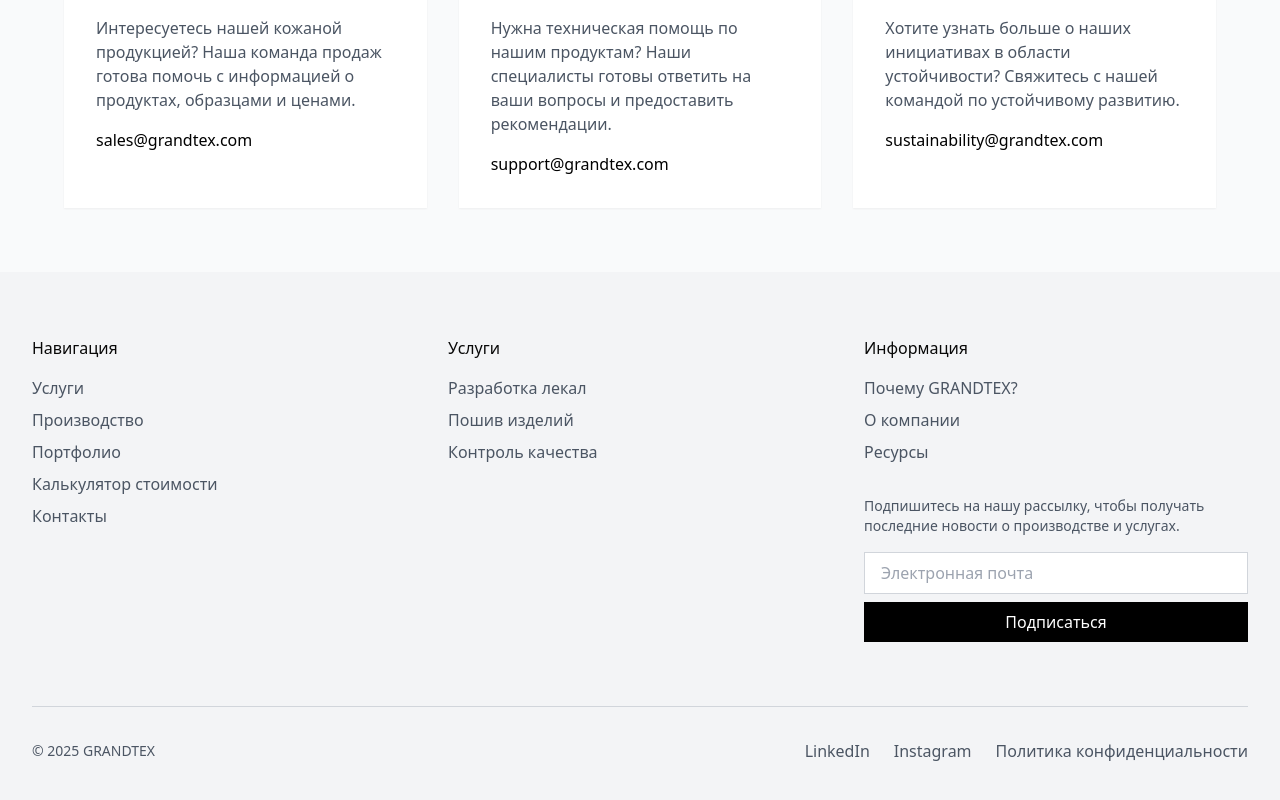
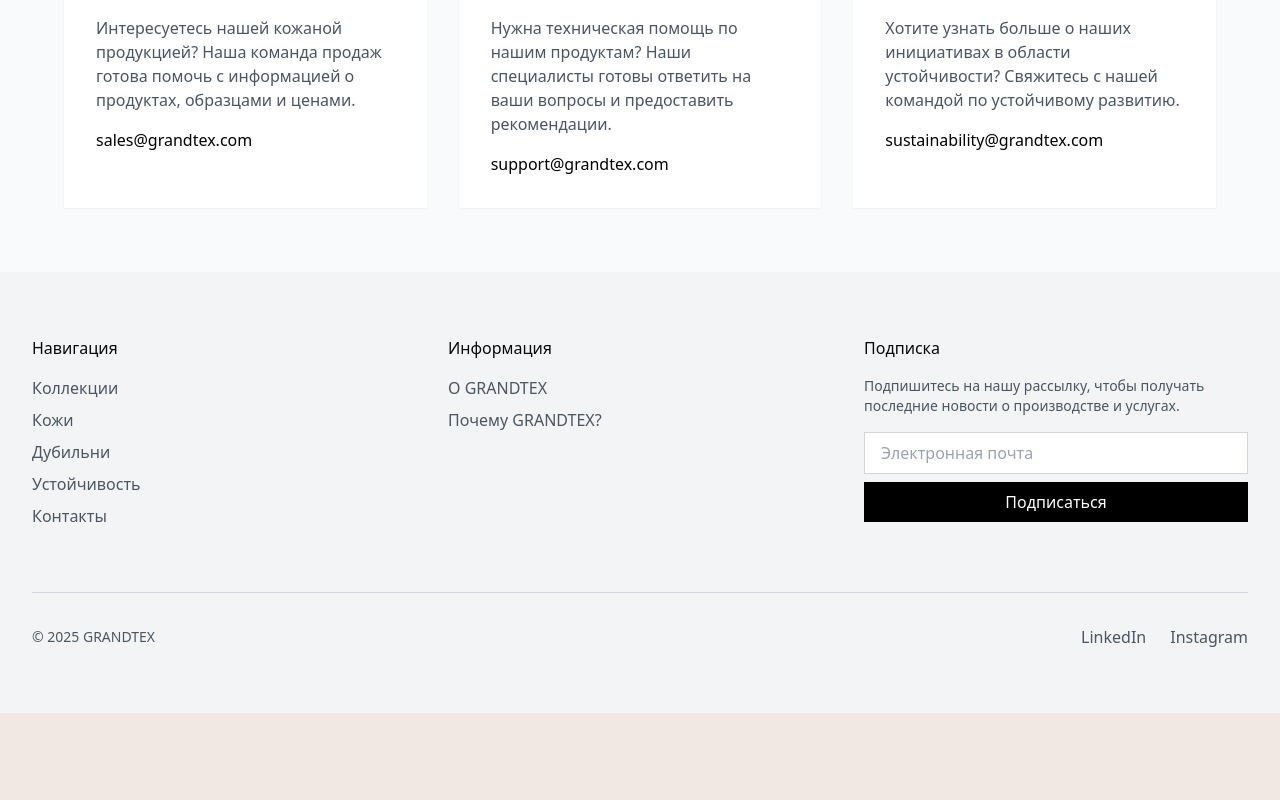
Before and after one commit to sCOSTAkg/samam, a Next.js app: page /contact in a window 1280 px wide. Shown: the part 1960-2760 px from the top of the page. After the commit the page ends 2673 px from the top, so only its background shows below. Built offline with nearby package versions, Linux system fonts and the light colour scheme.

Commit message:
Update navigation links to existing pages

```diff
--- a/src/components/layout/Footer.tsx
+++ b/src/components/layout/Footer.tsx
@@ -1,4 +1,4 @@
-import Link from 'next/link';
+import Link from "next/link";
 
 export default function Footer() {
   return (
@@ -7,52 +7,101 @@ export default function Footer() {
         <div>
           <h3 className="font-medium mb-4">Навигация</h3>
           <ul className="space-y-2">
-            <li><Link href="/services" className="text-gray-600 hover:text-black">Услуги</Link></li>
-            <li><Link href="/production" className="text-gray-600 hover:text-black">Производство</Link></li>
-            <li><Link href="/portfolio" className="text-gray-600 hover:text-black">Портфолио</Link></li>
-            <li><Link href="/calculator" className="text-gray-600 hover:text-black">Калькулятор стоимости</Link></li>
-            <li><Link href="/contact" className="text-gray-600 hover:text-black">Контакты</Link></li>
-          </ul>
-        </div>
-
-        <div>
-          <h3 className="font-medium mb-4">Услуги</h3>
-          <ul className="space-y-2">
-            <li><Link href="/services/patterns" className="text-gray-600 hover:text-black">Разработка лекал</Link></li>
-            <li><Link href="/services/sewing" className="text-gray-600 hover:text-black">Пошив изделий</Link></li>
-            <li><Link href="/services/quality" className="text-gray-600 hover:text-black">Контроль качества</Link></li>
+            <li>
+              <Link
+                href="/collections"
+                className="text-gray-600 hover:text-black"
+              >
+                Коллекции
+              </Link>
+            </li>
+            <li>
+              <Link href="/leathers" className="text-gray-600 hover:text-black">
+                Кожи
+              </Link>
+            </li>
+            <li>
+              <Link
+                href="/tanneries"
+                className="text-gray-600 hover:text-black"
+              >
+                Дубильни
+              </Link>
+            </li>
+            <li>
+              <Link
+                href="/sustainability"
+                className="text-gray-600 hover:text-black"
+              >
+                Устойчивость
+              </Link>
+            </li>
+            <li>
+              <Link href="/contact" className="text-gray-600 hover:text-black">
+                Контакты
+              </Link>
+            </li>
           </ul>
         </div>
 
         <div>
           <h3 className="font-medium mb-4">Информация</h3>
           <ul className="space-y-2">
-            <li><Link href="/why-grandtex" className="text-gray-600 hover:text-black">Почему GRANDTEX?</Link></li>
-            <li><Link href="/about" className="text-gray-600 hover:text-black">О компании</Link></li>
-            <li><Link href="/resources" className="text-gray-600 hover:text-black">Ресурсы</Link></li>
+            <li>
+              <Link
+                href="/about-grandtex"
+                className="text-gray-600 hover:text-black"
+              >
+                О GRANDTEX
+              </Link>
+            </li>
+            <li>
+              <Link
+                href="/why-grandtex"
+                className="text-gray-600 hover:text-black"
+              >
+                Почему GRANDTEX?
+              </Link>
+            </li>
           </ul>
+        </div>
 
-          <div className="mt-8">
-            <p className="text-sm text-gray-600 mb-4">Подпишитесь на нашу рассылку, чтобы получать последние новости о производстве и услугах.</p>
-            <form className="flex flex-col space-y-2">
-              <input type="email" placeholder="Электронная почта" className="px-4 py-2 border border-gray-300 rounded-md" />
-              <button type="submit" className="px-4 py-2 bg-black text-white rounded-md">Подписаться</button>
-            </form>
-          </div>
+        <div>
+          <h3 className="font-medium mb-4">Подписка</h3>
+          <p className="text-sm text-gray-600 mb-4">
+            Подпишитесь на нашу рассылку, чтобы получать последние новости о
+            производстве и услугах.
+          </p>
+          <form className="flex flex-col space-y-2">
+            <input
+              type="email"
+              placeholder="Электронная почта"
+              className="px-4 py-2 border border-gray-300 rounded-md"
+            />
+            <button
+              type="submit"
+              className="px-4 py-2 bg-black text-white rounded-md"
+            >
+              Подписаться
+            </button>
+          </form>
         </div>
       </div>
 
       <div className="max-w-7xl mx-auto mt-16 pt-8 border-t border-gray-300 flex flex-col md:flex-row justify-between items-center">
         <p className="text-gray-600 text-sm">© 2025 GRANDTEX</p>
         <div className="flex space-x-6 mt-4 md:mt-0">
-          <Link href="https://www.linkedin.com" className="text-gray-600 hover:text-black">
+          <Link
+            href="https://www.linkedin.com"
+            className="text-gray-600 hover:text-black"
+          >
             LinkedIn
           </Link>
-          <Link href="https://www.instagram.com" className="text-gray-600 hover:text-black">
+          <Link
+            href="https://www.instagram.com"
+            className="text-gray-600 hover:text-black"
+          >
             Instagram
-          </Link>
-          <Link href="/privacy-policy" className="text-gray-600 hover:text-black">
-            Политика конфиденциальности
           </Link>
         </div>
       </div>
--- a/src/components/layout/Header.tsx
+++ b/src/components/layout/Header.tsx
@@ -34,24 +34,24 @@ export default function Header({ transparent = false }) {
     subLinks?: { title: string; href: string }[];
   }[] = [
     {
-      title: "Услуги",
-      href: "/services",
+      title: "Коллекции",
+      href: "/collections",
     },
     {
-      title: "Производство",
-      href: "/production",
+      title: "Кожи",
+      href: "/leathers",
+    },
+    {
+      title: "Дубильни",
+      href: "/tanneries",
+    },
+    {
+      title: "Устойчивость",
+      href: "/sustainability",
     },
     {
       title: "Почему GRANDTEX?",
       href: "/why-grandtex",
-    },
-    {
-      title: "Портфолио",
-      href: "/portfolio",
-    },
-    {
-      title: "Калькулятор стоимости",
-      href: "/calculator",
     },
     {
       title: "Контакты",
```
